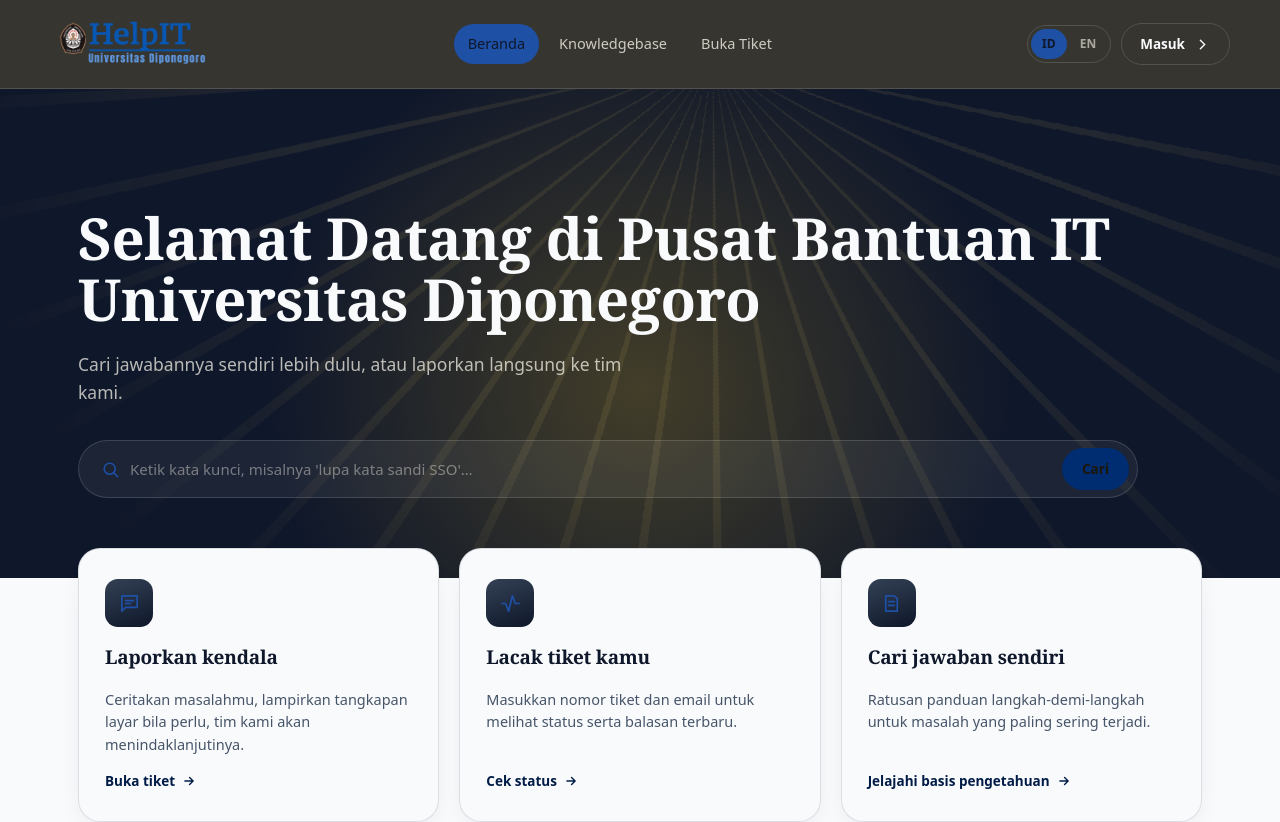
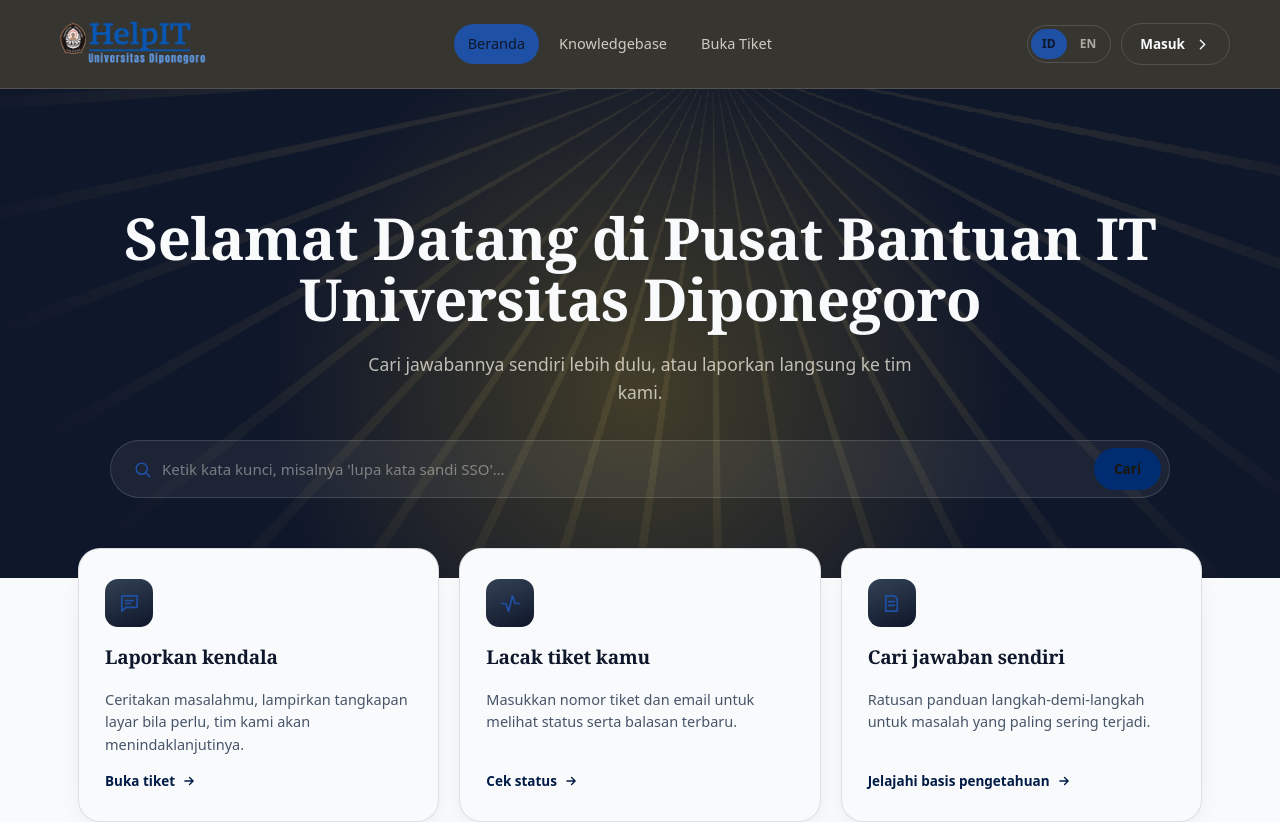
Before and after one commit to rositadwiahyani/helpdesk-it, a Next.js app: page / in a window 1280 px wide. Shown: the top 822 px of the page. Built offline with nearby package versions, Linux system fonts and the light colour scheme.

Commit message:
Added a search bar with a maximum width of 1060px and updated the footer to include an image logo instead of an SVG.

```diff
--- a/src/app/globals.css
+++ b/src/app/globals.css
@@ -203,6 +203,11 @@
     z-index: 2;
     max-width: 1180px; /* Ubah dari 760px jadi 960px (atau lebih sesuai selera lu) */
     margin: 0 auto;
+
+    display: flex;
+    flex-direction: column;
+    align-items: center;
+    text-align: center;
   }
   .hero .eyebrow{color:var(--gold-soft);}
   .hero h1{
@@ -233,7 +238,8 @@
     border: 1.5px solid var(--line-dark);
     border-radius: 999px;
     padding: 7px 8px 7px 22px;
-    max-width: 1060px; /* Ubah dari 560px biar kotak pencariannya ikut melebar */
+    width: 100%;
+    max-width: 1060px;
     transition: border-color .25s, background .25s;
   }
   .search-bar:focus-within{border-color:var(--gold); background:rgba(250,246,236,0.1);}
@@ -248,7 +254,7 @@
     background:var(--gold); color:#1c1608; font-weight:700; font-size:13.5px;
   }
 
-  .hero-ctas{margin-top:28px; display:flex; flex-wrap:wrap; gap:14px;}
+  .hero-ctas{margin-top:28px; display:flex; flex-wrap:wrap; gap:14px; justify-content:center;}
 
   .hero-meta{
     margin-top:56px; display:flex; gap:38px; flex-wrap:wrap;
--- a/src/components/Footer.tsx
+++ b/src/components/Footer.tsx
@@ -8,15 +8,15 @@
         <div className="footer-grid">
           <div className="footer-brand">
             <div className="brand">
-              <div className="relative h-10 w-10 overflow-hidden rounded-full">
-     <Image
-       src="/universitas-diponegoro-helpit1.png"
-       alt="Logo Undip"
-       fill
-       className="object-cover"
-     />
-  </div>
-              <span className="brand-text"><b style={{color: 'var(--paper)'}}>Helpdesk Undip</b></span>
+              <div className="relative h-12 w-auto flex items-center">
+                <Image
+                  src="/universitas-diponegoro-helpit1.png"
+                  alt="Logo HelpIT Undip"
+                  width={200}
+                  height={40}
+                  className="h-full w-auto object-contain"
+                />
+              </div>
             </div>
             <p>Layanan Teknologi Informasi Universitas Diponegoro — membantu urusan akun, sistem akademik, dan perangkat digital kampus.</p>
           </div>
```
